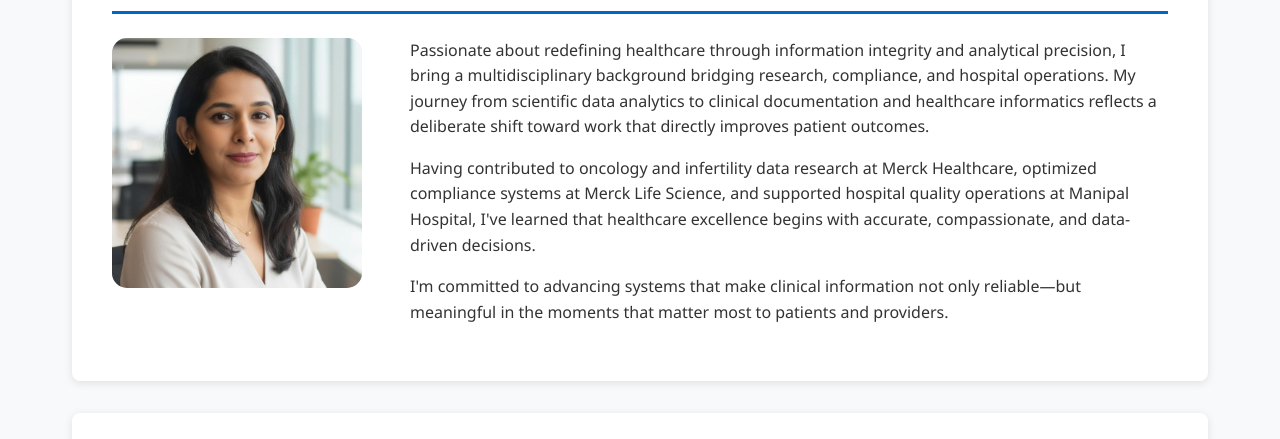
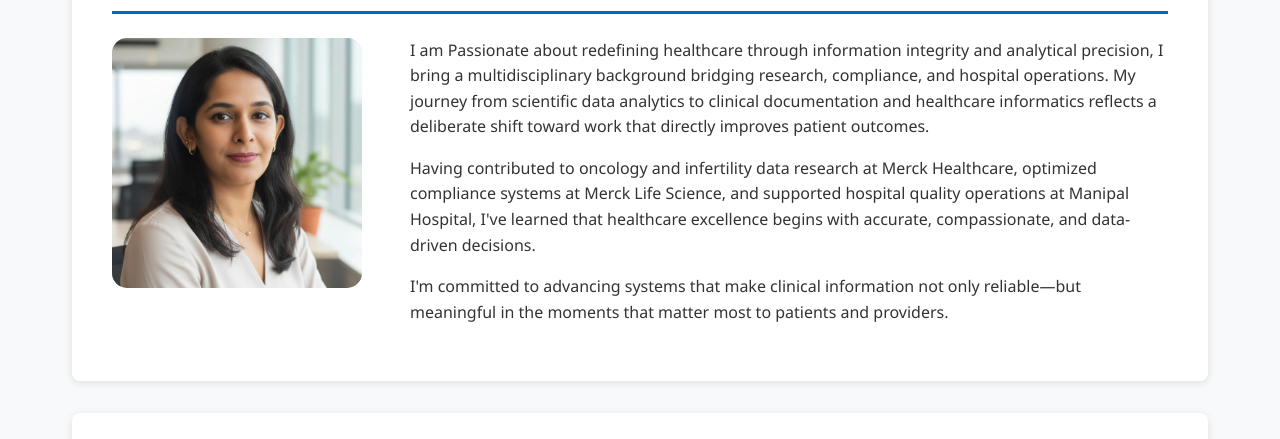
Before and after one commit to NShivas697/My-Portfolio, a plain HTML site: page index.html in a window 1280 px wide. Shown: the part 361-800 px from the top of the page. Drawn offline with Linux system fonts and the light colour scheme.

Commit message:
About me trial

```diff
--- a/index.html
+++ b/index.html
@@ -300,7 +300,7 @@
         </div>
         <div>
             <p style="margin-bottom: 1rem;">
-                Passionate about redefining healthcare through information integrity and analytical precision, I bring a multidisciplinary background bridging research, compliance, and hospital operations. My journey from scientific data analytics to clinical documentation and healthcare informatics reflects a deliberate shift toward work that directly improves patient outcomes.
+               I am Passionate about redefining healthcare through information integrity and analytical precision, I bring a multidisciplinary background bridging research, compliance, and hospital operations. My journey from scientific data analytics to clinical documentation and healthcare informatics reflects a deliberate shift toward work that directly improves patient outcomes.
             </p>
             <p style="margin-bottom: 1rem;">
                 Having contributed to oncology and infertility data research at Merck Healthcare, optimized compliance systems at Merck Life Science, and supported hospital quality operations at Manipal Hospital, I've learned that healthcare excellence begins with accurate, compassionate, and data-driven decisions.
```
